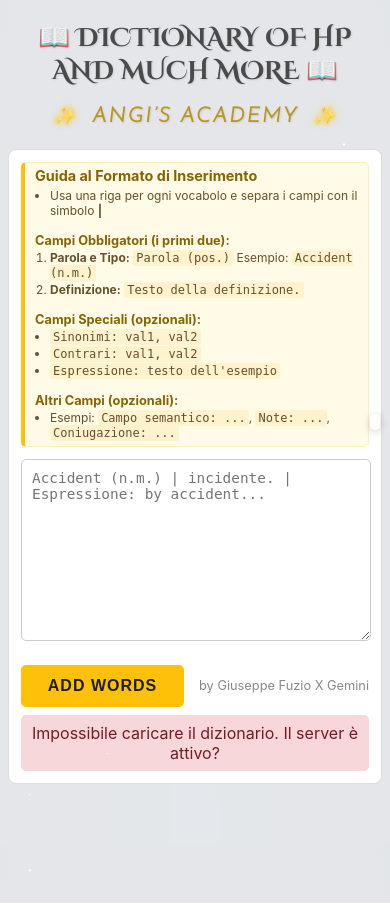
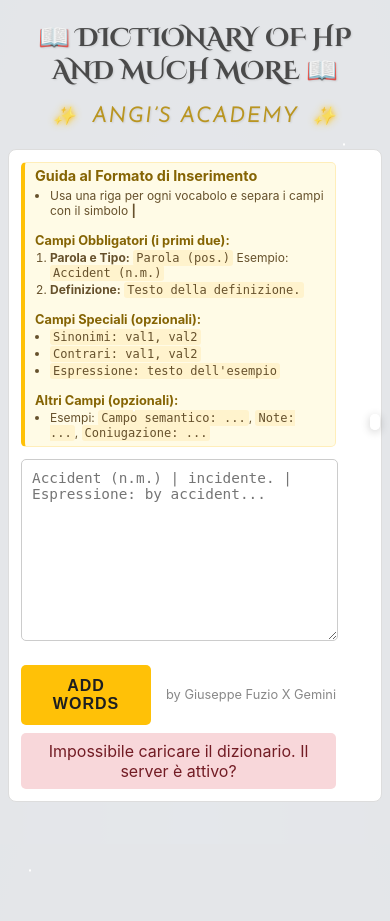
Before and after one commit to p3pp304/dizionario-online-app, a Flask app: page / in a window 390 px wide. Run offline with Flask 3, Linux system fonts and the light colour scheme; data that the repository does not hold is empty; parts of the project's set-up code (start-up, migrations or seed data) failed here and were passed over.

Commit message:
Fix mobile: aggiunge padding al form per evitare sovrapposizione indice

```diff
--- a/static/style.css
+++ b/static/style.css
@@ -416,7 +416,10 @@
         margin-right: auto;
     }
     header h2 { font-size: 1.3rem; }
-
+    /* NUOVA REGOLA: Aggiunge spazio a destra per evitare sovrapposizione con l'indice */
+        #bulk-form-section {
+            padding-right: 45px;
+        }
     /* 4. Indice e Layout a UNA COLONNA (come prima) */
     #alphabet-index { /* ... */ }
     #dictionary-section {
```
